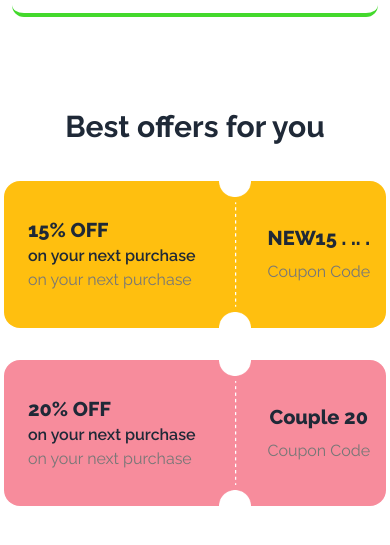
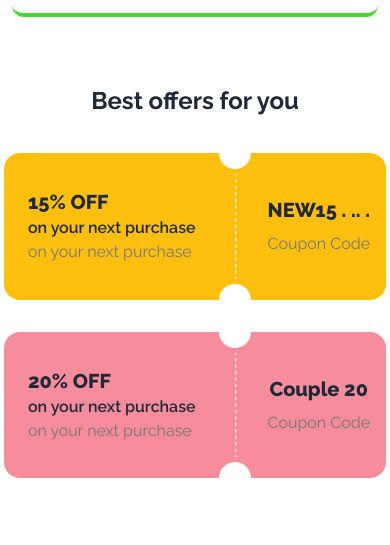
Before and after one commit to armangit1/Go-Ticket, a plain HTML site: page index.html in a window 390 px wide. Shown: the part 651-1196 px from the top of the page. Drawn offline with nearby package versions, Linux system fonts and the light colour scheme.

Commit message:
add  some caed

```diff
--- a/index.html
+++ b/index.html
@@ -120,8 +120,8 @@
     </header>
 <main class="mb-11">
 <!-- Best offers section -->
- <section class="md:mt-40 mt-20 md:px-28 lg:px-2 mx-auto">
-    <h1 class="text-3xl font-bold text-center">Best offers for you</h1>
+ <section class="md:mt-40 mt-14 md:px-28 lg:px-2 mx-auto">
+    <h1 class="sm:text-3xl text-2xl font-bold text-center">Best offers for you</h1>
     <div class="coupon-cards flex flex-col lg:flex-row justify-center gap-8 mt-8 p-1">
       <!-- card 1 -->
         <div class="coupon-card inline-flex  items-center justify-evenly md:gap-5 lg:gap-8 bg-[#FFBF0F] md:px-14 rounded-2xl">
```
